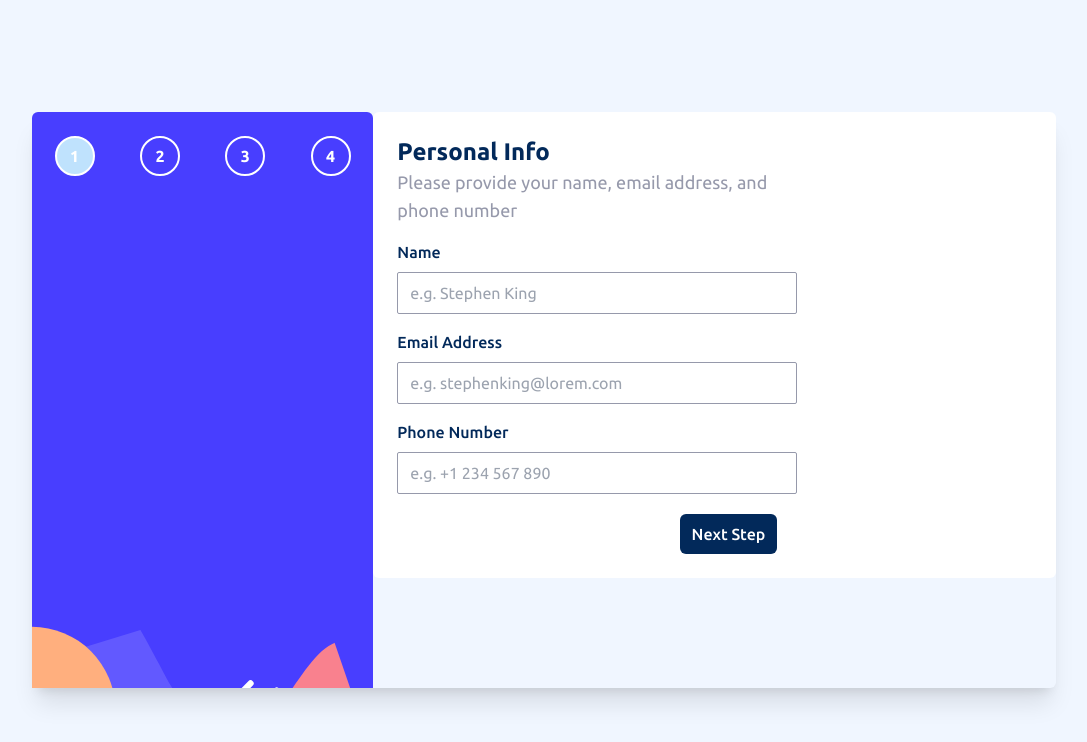
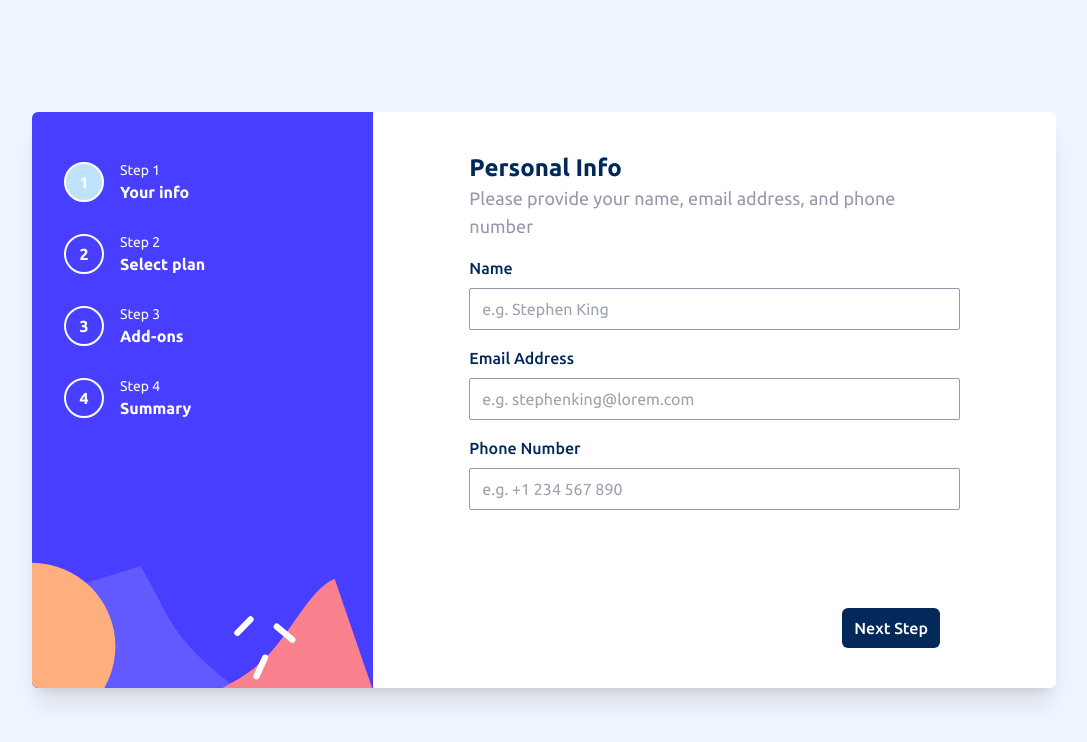
Before and after one commit to DarkDev56/multi-step-form, a React (Create React App) app: page / in a window 1280 px wide. Shown: the top 742 px of the page, without its empty margins (96-1183 px from the left). Built offline with nearby package versions, Linux system fonts and the light colour scheme.

Commit message:
Completed Desktop Version

```diff
--- a/src/App.js
+++ b/src/App.js
@@ -2,7 +2,7 @@ import Form from "./components/Form";
 
 function App() {
   return (
-    <div className="min-h-screen md:flex justify-center items-center bg-magnolia">
+    <div className="min-h-screen md:flex justify-center items-center bg-magnolia md:p-6">
       <Form/>
     </div>
   );
--- a/src/components/Form.jsx
+++ b/src/components/Form.jsx
@@ -24,10 +24,8 @@ export default function Form()
     );
 
     return (
-        <div className="font-primary md:rounded-md md:shadow-xl md:relative lg:w-full lg:max-w-5xl lg:max-h-[36rem] lg:bottom-0">
-            <div className="lg:flex">
-                <FormWithContext />
-            </div>
+        <div className="font-primary md:rounded-md md:shadow-xl lg:w-full lg:max-w-5xl lg:max-h-[36rem] lg:flex lg:overflow-hidden">
+            <FormWithContext />
         </div>
     );
 }
--- a/src/components/Menu.jsx
+++ b/src/components/Menu.jsx
@@ -7,32 +7,35 @@ import Switch from "./Switch";
 import { StepContext } from "./Context";
 
 const generateMenu = menu => (
-    <div className="mx-auto w-full max-w-md lg:max-w-5xl">
-        <div className="m-4 md:m-0 rounded-md relative z-20 bg-white top-24 lg:static">
-            <div className="p-6 w-full max-w-md flex justify-center md:flex-col">
+    <div className="mx-auto fixed top-0 left-0 w-full flex justify-center lg:left-none lg:max-w-5xl md:relative md:top-[-6.5rem] lg:top-0">
+        <div className="m-4 lg:h-full md:m-0 rounded-md max-w-md relative z-20 bg-white top-24 lg:static lg:max-w-none">
+            <div className="p-8 w-full max-w-md flex justify-center md:flex-col lg:py-10 lg:px-24 lg:max-w-none lg:h-full">
                 {menu}
             </div>
         </div>
     </div>
 )
 
+
+
 export default function Menu()
 {
+    const divStyle = "lg:flex flex-col justify-between lg:h-full";
     return (
         <StepContext.Consumer>
             {({step, setStep}) => {
                 switch (step)
                 {
                     case 1:
-                        return generateMenu(<><One step={step} setStep={setStep} /><Switch /></>);
+                        return generateMenu(<div className={divStyle}><One step={step} setStep={setStep} /><Switch /></div>);
                     case 2:
-                        return generateMenu(<><Two/><Switch /></>);
+                        return generateMenu(<div className={divStyle}><Two/><Switch /></div>);
                     case 3:
-                        return generateMenu(<><Three/><Switch /></>);
+                        return generateMenu(<div className={divStyle}><Three/><Switch /></div>);
                     case 4:
-                        return generateMenu(<><Four/><Switch /></>);
+                        return generateMenu(<div className={divStyle}><Four/><Switch /></div>);
                     case 5:
-                        return generateMenu(<Five/>);
+                        return generateMenu(<div className="lg:flex justify-center items-center lg:h-full"><Five/></div>);
                     default:
                         break;
                 }
--- a/src/components/Plan.jsx
+++ b/src/components/Plan.jsx
@@ -32,12 +32,12 @@ export default function Plan({name, price})
         const HandleClick = () => setPlan({name, price});
 
         return (
-            <div onClick={HandleClick} className={`${plan.name === name ? 'border-marine-blue bg-magnolia' : 'border-cool-gray'} cursor-pointer p-4 border-[1px] rounded-md w-full flex flex-row gap-4`}>
-                <img src={images[name]} alt={`icon-${name}`} />
+            <div onClick={HandleClick} className={`${plan.name === name ? 'border-marine-blue bg-magnolia' : 'border-cool-gray'} cursor-pointer p-4 border-[1px] rounded-md w-full flex flex-row gap-4 lg:p-6 lg:flex-col lg:h-30`}>
+                <img src={images[name]} alt={`icon-${name}`} className="lg:w-12" />
                 <div>
                     <h4 className="capitalize font-[700] text-marine-blue">{name}</h4>
                     <p className="text-cool-gray font-[500]">${calcPrice}/{shortForm}</p>
-                    <span className={`${isMonthly ? "hidden" : ""} text-marine-blue font-[500]`}>2 months free</span>
+                    <span className={`${isMonthly ? "hidden" : ""} text-marine-blue font-[500] lg:text-sm lg:font-[700]`}>2 months free</span>
                 </div>
             </div>
         )
--- a/src/components/Steps.jsx
+++ b/src/components/Steps.jsx
@@ -14,16 +14,16 @@ export default function Steps()
     return (
         <StepContext.Consumer>
             {({step, setStep}) => (
-                <div className="h-full relative flex justify-center lg:w-[50%] overflow-hidden lg:max-h-[36rem]">
+                <div className="h-full relative flex justify-center lg:w-[50%] overflow-hidden lg:max-h-[36rem] lg:h-full">
                     <img src={bgMobile} className="relative w-full max-h-40 object-cover md:rounded-md lg:max-h-auto lg:hidden" alt="bg-sidebar" />
-                    <img src={bgDesktop} className="hidden rounded-md lg:block w-full h-full relative top-0 left-0 object-center object-cover" alt="bg-sidebar" />
-                    <ul className="flex justify-around py-6 absolute w-full z-10 max-w-md">
+                    <img src={bgDesktop} className="hidden rounded-md lg:block w-full h-full relative top-0 left-0 object-center object-cover lg:relative lg:top-[-4rem]" alt="bg-sidebar" />
+                    <ul className="flex flex-row justify-around py-6 absolute w-full z-10 max-w-md lg:flex lg:flex-col lg:gap-7 lg:max-w-none lg:px-8 lg:my-6">
                         {stepsText.map((step2, index) => {
                             return <li key={index} className="flex items-center gap-4">
                                 <span className={`w-10 h-10 flex justify-center items-center border-2 font-[700] border-white rounded-[50%] text-white ${step === step2.index ? "bg-light-blue text-black border-light-blue" : ""}`}>{step2.index}</span>
-                                <div className="hidden">
-                                    <h4>Step {step2.index}</h4>
-                                    <p>{step2.name}</p>
+                                <div className="hidden lg:block">
+                                    <h4 className="text-white font-[400] text-sm">Step {step2.index}</h4>
+                                    <p className="text-white font-[700]">{step2.name}</p>
                                 </div>
                             </li>
                         })}
--- a/src/pages/One.jsx
+++ b/src/pages/One.jsx
@@ -9,7 +9,7 @@ export default function One({ step, setStep })
     const [tel, setTel] = useState("");
 
     return (
-        <form id="input_form" onSubmit={() => setStep(step + 1)}>
+        <form id="input_form" className="" onSubmit={() => setStep(step + 1)}>
             <Header
                 heading="Personal info"
                 content="Please provide your name, email address, and phone number"
--- a/src/pages/Two.jsx
+++ b/src/pages/Two.jsx
@@ -10,7 +10,7 @@ export default function Two()
                 heading="Select your plan"
                 content="You have the option of monthly or yearly billing."
             />
-            <div className="flex flex-col gap-4 justify-between">
+            <div className="flex flex-col gap-4 justify-between lg:flex-row">
                 <Plan
                     name="arcade"
                     price={9}
```
